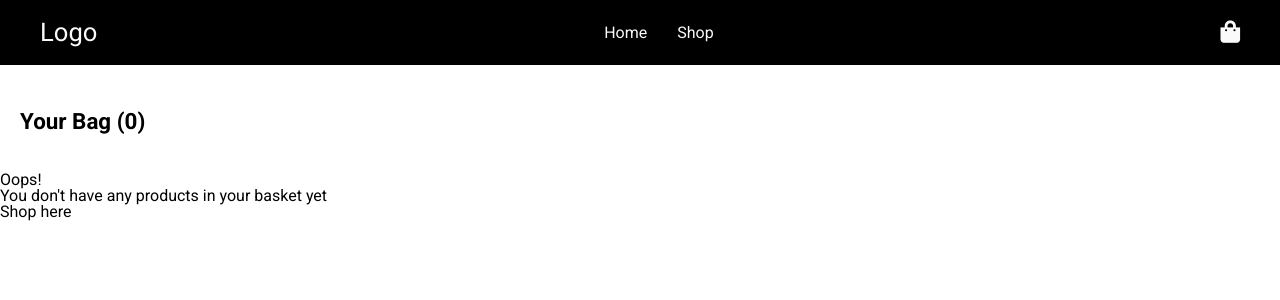
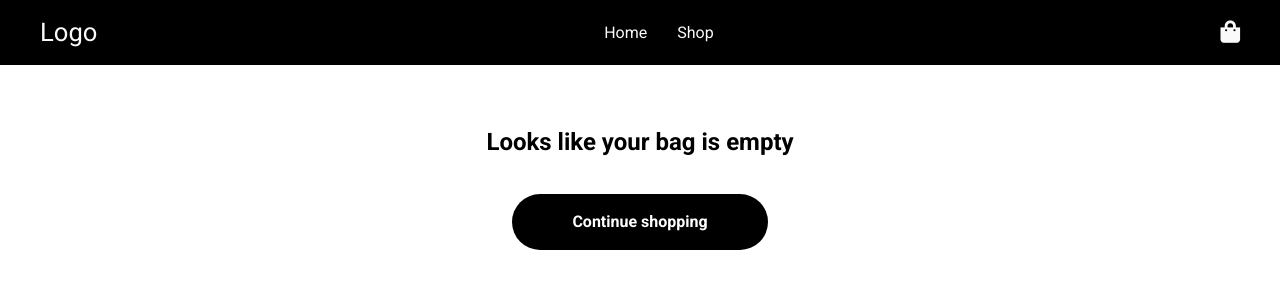
Before and after one commit to AdePrieelle/react-shopping-cart, a React (Create React App) app: page /cart in a window 1280 px wide. Shown: the top 300 px of the page. Built offline with nearby package versions, Linux system fonts and the light colour scheme.

Commit message:
Add styling no-orders screen when the shopping cart is empty to react component Cart

```diff
--- a/src/components/Cart.js
+++ b/src/components/Cart.js
@@ -17,12 +17,12 @@ const Cart = (props) => {
   return (
     <div className="cart">
       <div className="cart-content">
-
+        {props.order.length > 0 &&
+          <div className="cart-items-amount-order-item-summary-wrapper">
             <div className="cart-items-amount">Your Bag ({props.subtotalAmountOfProducts})</div>
             <div className="order-item-summary">
               <div className="order-item-wrapper">
-            {props.order.length > 0 &&
-            props.order.map((order, index) => (
+                {props.order.map((order, index) => (
                   <div key={index} id={index} className="order-item">
                     <div className="order-title-wrapper order-title-wrapper-1">
                       <Link to={`/shop/${order.gender}/${order.id}`}>
@@ -32,12 +32,10 @@ const Cart = (props) => {
                     <div className="order-details">
                       <div className="order-img-wrapper">
                         <Link to={`/shop/${order.gender}/${order.id}`}>
-                      {/* <div className="order-title">{order.title}</div> */}
                           <img className="order-img" src={order.image} alt="product-img"></img>
                         </Link>
                       </div>
                       <div className="order-item-details">
-                    {/* <div className="order-items-details-info"> */}
                         <div className="order-title-wrapper order-title-wrapper-2">
                           <Link to={`/shop/${order.gender}/${order.id}`}>
                             <div className="order-title">{order.title}</div>
@@ -46,25 +44,19 @@ const Cart = (props) => {
                           <div className="order-size">Size: {order.size}</div>
                           <div className="order-quantity-update-wrapper">
                             <div className="order-quantity-title">Qty:</div>
-                        {/* <button className="update-quantity" onClick={props.decrementQuantityOrderItem.bind(this)}>-</button> */}
                             <i className="fas fa-minus update-quantity" id={index} onClick={props.decrementQuantityOrderItem.bind(this)}></i>
                             <div className="order-quantity">{order.quantity}</div>
                             <i className="fas fa-plus update-quantity" id={index} onClick={props.incrementQuantityOrderItem.bind(this)}></i>
-                        {/* <button className="update-quantity" onClick={props.incrementQuantityOrderItem.bind(this)}>+</button> */}
                           </div>
                           <div className="subtotal-product">{props.formatPriceValue(order.price*order.quantity)}</div>
-                      {/* <div className="order-price">{props.formatPriceValue(order.price)}</div> */}
-                    {/* </div> */}
                         <div className="delete-from-cart" id={index} onClick={props.deleteOrderItem.bind(this)}>Remove</div>
                       </div>
                     </div>
                     <div className="divide-line"></div>
                   </div>
-            ))
-            }
+                ))}
               </div>
 
-          {props.order.length > 0 &&
               <div className="order-summary">
                 <div className="order-summary-title">Order Summary</div>
                 <div className="subtotal">
@@ -88,20 +80,19 @@ const Cart = (props) => {
                   <div className="checkout-button">Checkout</div>
                 </div>
               </div>
+            </div>
+          </div>
         }
-        </div>
-
 
         {props.order.length === 0 &&
           <div className="no-orders">
-            <div className="no-orders-title-header">
-              Oops!
-            </div>
-            <div className="no-orders-title-message">
-              You don't have any products in your basket yet
+            <div className="no-orders-title">
+              Looks like your bag is empty
             </div>
             <Link to="/shop">
-              Shop here
+              <div className="no-orders-continue-shopping-button">
+                Continue shopping
+              </div>
             </Link>
           </div>
         }
--- a/src/styles/Cart.scss
+++ b/src/styles/Cart.scss
@@ -8,9 +8,9 @@
   @media screen and (min-width: $media-query-xl-screen) {
     margin: 0 auto;
   }
-}
   .cart-content {
     margin-top: calc(#{$nav-height} + 25px);
+    .cart-items-amount-order-item-summary-wrapper {
       .cart-items-amount {
         margin-bottom: 40px;
         padding: 0 20px;
@@ -115,7 +115,6 @@
             margin-left: 40px;
             margin-right: 20px;
             border-radius: 8px;
-        // width: 600px;
             flex-grow: 4;
           }
           padding: 20px 0;
@@ -203,3 +202,29 @@
         }
       }
     }
+    .no-orders {
+      display: flex;
+      flex-direction: column;
+      align-items: center;
+      padding: 40px 20px 0 20px;
+      .no-orders-title {
+        font-size: 1.5rem;
+        font-weight: 700;
+        text-align: center;
+      }
+      .no-orders-continue-shopping-button {
+        margin-top: 40px;
+        padding: 20px 60px;
+        color: white;
+        font-weight: 700;
+        text-align: center;
+        background-color: black;
+        border-radius: 30px;
+        transition: transform 200ms ease;
+      }
+      .no-orders-continue-shopping-button:hover {
+        transform: scale(1.05);
+      }
+    }
+  }
+}
```
Lines whose indentation alone changed are shown as unchanged.
